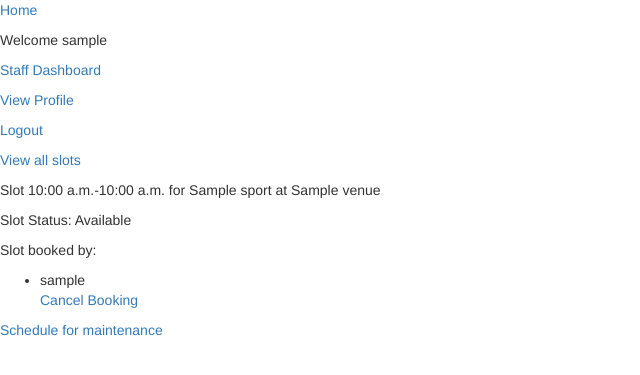
After one commit to Vedant0898/action-pre-commit, a Django app: page /staff/slots/manage/1 in a window 1280 px wide. The commit adds this page. Shown: the top 375 px of the page, without its empty margins (0-640 px from the left). Run offline with Django 4.2, Linux system fonts and the light colour scheme; a user stored in the database is signed in; tables that the repository leaves empty hold one stand-in row (values such as "Sample post"); some libraries are stand-ins or nearby versions.

Commit message:
Staff dashboard and scheduler done

```diff
--- a/Slots/models.py
+++ b/Slots/models.py
@@ -28,7 +28,7 @@ class Schedule(models.Model):
     end_time = models.TimeField()
 
     class Meta:
-        ordering = ['start_time','end_time']
+        ordering = ['day','start_time','end_time']
 
     def __str__(self):
         return f'{self.start_time}-{self.end_time} ({self.day}) ({self.location})'
--- a/Sports/templates/Sports/available_slots.html
+++ b/Sports/templates/Sports/available_slots.html
@@ -9,6 +9,8 @@
 
     <ul>
         {% for s in slots %}
+            {% if s.date > today.date or s.date == today.date and s.schedule.start_time > today.time  %}
+
                 <li>
                     <p>Date: {{s.date}}</p>
                     <p>
@@ -21,6 +23,7 @@
                         <a href="{% url 'Sports:book_slot' s.id %}">Book Slot</a>
                     </p>
                 </li>
+            {% endif %}
         {% empty %}
             <li>No Slot found</li>
         {% endfor %}
--- a/Sports/templates/Sports/base.html
+++ b/Sports/templates/Sports/base.html
@@ -16,6 +16,11 @@
     <p><a href="{% url 'Sports:index' %}">Home</a></p>
     {% if user.is_authenticated %}
         <p>Welcome {{user.username}}</p>
+
+        {% if user.is_staff %}
+            <p><a href="{% url 'Sports:staff_dashboard' %}">Staff Dashboard</a></p>
+        {% endif %}
+
         <p><a href="{% url 'Users:profile' %}">View Profile</a></p>
         <p><a href="{% url 'Users:logout' %}" >Logout</a></p>
     {% else %}
--- /dev/null
+++ b/Sports/templates/Sports/slot_actions.html
@@ -0,0 +1,34 @@
+{% extends "Sports/base.html" %}
+
+{% block title %}
+    Slot Actions
+{% endblock title %}
+
+{% block body %}
+    <p><a href="{% url 'Sports:view_slots_staff' slot.location.id %}">View all slots</a></p>
+    <p>Slot {{slot.schedule.start_time|date:"g:i a"}}-{{slot.schedule.end_time|date:"g:i a"}} for {{slot.location.sport.name}} at {{slot.location.venue.name}} </p>
+
+    <p>
+        Slot Status:
+        {% if slot.status == '1' %} Available
+        {% elif slot.status == '2' %} Booked
+        {% else %} Maintenance
+        {% endif %}
+    </p>
+    {% if slot.status == '1' and slot.courts_booked > 0 %}
+        <p>Slot booked by:</p>
+        <ul>
+            {% for usr in slot.booking.all %}
+                <li>
+                    {{usr}}
+                    <p><a href="">Cancel Booking</a></p>
+                </li>
+            {% endfor %}
+        </ul>
+    {% endif %}
+    {% if slot.status == '3' %}
+        <p><a href="">Cancel scheduled maintenance</a></p>
+    {% else %}
+        <p><a href="">Schedule for maintenance</a></p>
+    {% endif %}
+{% endblock body %}
--- a/Sports/urls.py
+++ b/Sports/urls.py
@@ -20,6 +20,21 @@ urlpatterns = [
     path("inventory/add/<int:sport_id>",views.add_inventory,name="add_inventory"),
     path("inventory/<int:inv_id>/edit",views.edit_inventory,name="edit_inventory"),
 
+    # staff dashboard pages
+    path("staff",views.staff_dashboard,name="staff_dashboard"),
+    path("staff/loc/add",views.add_location,name="add_location"),
+    path("staff/loc/all",views.all_locations,name="all_locations"),
+    path("staff/loc/modify/<int:loc_id>",views.modify_location,name="modify_location"),
+    path("staff/loc/delete/<int:loc_id>",views.delete_location,name="delete_location"),
+
+    path("staff/scheduler/<int:loc_id>",views.scheduler,name="scheduler"),
+    path("staff/scheduler/add/<int:loc_id>-<int:day>-<str:stime>",views.add_schedule,name="add_schedule"),
+    path("staff/scheduler/remove/<int:loc_id>-<int:day>-<str:stime>",views.remove_schedule,name="remove_schedule"),
+
+    path("staff/slots/all/<int:loc_id>",views.view_slots_staff,name="view_slots_staff"),
+    path("staff/slots/manage/<int:slot_id>",views.manage_slot,name="manage_slot"),
+
+
     # Slot pages
     path("slot/<int:sport_id>/<int:ven_id>",views.available_slots,name="available_slots"),
     path("slot/<int:slot_id>/book",views.book_slot,name="book_slot"),
--- a/Sports/views.py
+++ b/Sports/views.py
@@ -3,8 +3,10 @@ from django.http import HttpResponseRedirect
 from django.urls import reverse
 from django.contrib import messages
 from django.contrib.auth.decorators import login_required
+from datetime import date, datetime,timedelta
 
 from Slots.models import Location, Schedule, Slot
+from Slots.forms import LocationForm,ScheduleForm
 
 from .models import Inventory, Sport,Venue
 from .forms import SportForm,VenueForm,InventoryForm
@@ -177,8 +179,8 @@ def available_slots(request,sport_id,ven_id):
     location = get_object_or_404(Location,sport = sp,venue = ven)
     courts_available = ven.no_of_courts
     slots = Slot.objects.filter(location=location,status = 1,courts_booked__lt = courts_available).exclude(booking=request.user)
-
-    context = {"loc":location,"slots":slots}
+    td = datetime.now()
+    context = {"loc":location,"slots":slots,"today":td}
 
     return render(request,"Sports/available_slots.html",context=context)
 
@@ -194,6 +196,11 @@ def book_slot(request,slot_id):
         return HttpResponseRedirect(reverse("Sports:available_slots",args=[slot.location.sport.id,slot.location.venue.id]))
 
     # count number of slots booked by user
+    cnt = Slot.objects.filter(booking = request.user,date = slot.date).count()
+    if cnt>=3:
+        messages.error(request,"You have already booked 3 slots for this day")
+        return HttpResponseRedirect(reverse("Sports:available_slots",args=[slot.location.sport.id,slot.location.venue.id]))
+
 
 
     slot.booking.add(request.user)
@@ -225,3 +232,178 @@ def cancel_slot(request,slot_id):
 
     messages.success(request,'Slot Booking cancelled successfully')
     return HttpResponseRedirect(reverse("Users:profile"))
+
+
+@login_required
+def staff_dashboard(request):
+
+    if not request.user.is_staff:
+        return HttpResponseRedirect(reverse("Sports:index"))
+
+    return render(request,"Sports/staff_dashboard.html")
+
+@login_required
+def add_location(request):
+
+    if not request.user.is_staff:
+        return HttpResponseRedirect(reverse("Sports:index"))
+
+    if request.method !="POST":
+        form = LocationForm()
+
+    else:
+        form = LocationForm(data=request.POST)
+
+        if form.is_valid():
+            form.save()
+
+            return HttpResponseRedirect(reverse("Sports:staff_dashboard"))
+
+    context = {"form":form}
+
+    return render(request,"Sports/add_location.html",context=context)
+
+
+@login_required
+def all_locations(request):
+
+    if not request.user.is_staff:
+        return HttpResponseRedirect(reverse("Sports:index"))
+
+    locs = Location.objects.all()
+
+    context = {'locs':locs}
+    return render(request,"Sports/all_locations.html",context=context)
+
+@login_required
+def modify_location(request,loc_id):
+
+    if not request.user.is_staff:
+        return HttpResponseRedirect(reverse("Sports:index"))
+
+    loc = Location.objects.get(id=loc_id)
+
+    if request.method !="POST":
+        form = LocationForm(instance=loc)
+
+    else:
+        form = LocationForm(data=request.POST,instance=loc)
+
+        if form.is_valid():
+            form.save()
+
+            return HttpResponseRedirect(reverse("Sports:staff_dashboard"))
+
+    context = {"form":form,"l":loc}
+
+    return render(request,"Sports/modify_location.html",context=context)
+
+@login_required
+def delete_location(request,loc_id):
+
+    if not request.user.is_staff:
+        return HttpResponseRedirect(reverse("Sports:index"))
+
+    loc = Location.objects.get(id=loc_id)
+
+    loc.delete()
+    return HttpResponseRedirect(reverse("Sports:staff_dashboard"))
+
+@login_required
+def scheduler(request,loc_id):
+
+    if not request.user.is_staff:
+        return HttpResponseRedirect(reverse("Sports:index"))
+
+    loc = Location.objects.get(id=loc_id)
+
+    header = ['Monday','Tuesday','Wednesday','Thursday','Friday','Saturday','Sunday']
+    # times = {i:[str(i)+":00",str(i+1)+":00"] for i in range(7,24)}
+    is_scheduled = {(str(i)+":00",str(i+1)+":00"):[False for _ in range(len(header))] for i in range(7,24)}
+    sch = Schedule.objects.filter(location=loc)
+
+    for s in sch:
+        i = int(s.day)
+        st = s.start_time
+        et = s.end_time
+        t = ("{:d}:{:02d}".format(st.hour,st.minute),"{:d}:{:02d}".format(et.hour,et.minute))
+        is_scheduled[t][i] = True
+
+
+    # print(is_scheduled)
+    # rng = list(range(7,24))
+
+    context = {"loc":loc,"header":header,'sch':is_scheduled}
+    # print(context)
+    return render(request,"Sports/scheduler.html",context=context)
+
+@login_required
+def add_schedule(request,loc_id,day,stime):
+
+    if not request.user.is_staff:
+        return HttpResponseRedirect(reverse("Sports:index"))
+
+    loc = Location.objects.get(id=loc_id)
+    s_time = datetime.strptime(stime,"%H:%M")
+    e_time = s_time+timedelta(hours=1)
+    sch = Schedule.objects.create(location=loc, day=day,start_time = s_time,end_time = e_time)
+
+    return HttpResponseRedirect(reverse("Sports:scheduler",args=[loc_id]))
+
+
+@login_required
+def remove_schedule(request,loc_id,day,stime):
+
+    if not request.user.is_staff:
+        return HttpResponseRedirect(reverse("Sports:index"))
+
+    loc = Location.objects.get(id=loc_id)
+    s_time = datetime.strptime(stime,"%H:%M")
+    e_time = s_time+timedelta(hours=1)
+    sch = Schedule.objects.get(location=loc, day=day,start_time = s_time,end_time = e_time)
+    sch.delete()
+
+    return HttpResponseRedirect(reverse("Sports:scheduler",args=[loc_id]))
+
+@login_required
+def view_slots_staff(request,loc_id):
+
+    if not request.user.is_staff:
+        return HttpResponseRedirect(reverse("Sports:index"))
+
+    sdate = datetime.now()
+    edate = sdate + timedelta(weeks=1)
+
+    loc = Location.objects.get(id=loc_id)
+    slots = Slot.objects.filter(date__gte = sdate, date__lte = edate,location = loc)
+
+    header = []
+    for i in range(8):
+        dt = datetime.now()+timedelta(days=i)
+        header.append(dt.strftime("%d/%m/%Y"))
+    # print(header)
+
+    slots_dict = {(str(i)+":00",str(i+1)+":00"):[False for _ in range(len(header))] for i in range(7,24)}
+    # sch = Schedule.objects.filter(location=loc)
+    for s in slots:
+        i = int((s.date-date.today()).days)
+        st = s.schedule.start_time
+        et = s.schedule.end_time
+        t = ("{:d}:{:02d}".format(st.hour,st.minute),"{:d}:{:02d}".format(et.hour,et.minute))
+        slots_dict[t][i] = s
+
+    # print(slots_dict)
+    context = {"slots":slots_dict,"loc":loc,"header":header}
+    return render(request,"Sports/view_slots_staff.html",context=context)
+
+@login_required
+def manage_slot(request,slot_id):
+
+    if not request.user.is_staff:
+        return HttpResponseRedirect(reverse("Sports:index"))
+
+    slot = Slot.objects.get(id=slot_id)
+
+    context = {"slot":slot}
+
+    return render(request,"Sports/slot_actions.html",context=context)
```
Also changed, not shown: Slots/forms.py (added, +16 -0 lines), Sports/templates/Sports/add_location.html (added, +15 -0 lines), Sports/templates/Sports/all_locations.html (added, +36 -0 lines), Sports/templates/Sports/modify_location.html (added, +15 -0 lines), Sports/templates/Sports/scheduler.html (added, +37 -0 lines), Sports/templates/Sports/staff_dashboard.html (added, +17 -0 lines), Sports/templates/Sports/view_slots_staff.html (added, +59 -0 lines), Slots/migrations/0007_alter_schedule_options.py (added). Lines whose indentation alone changed are shown as unchanged.
